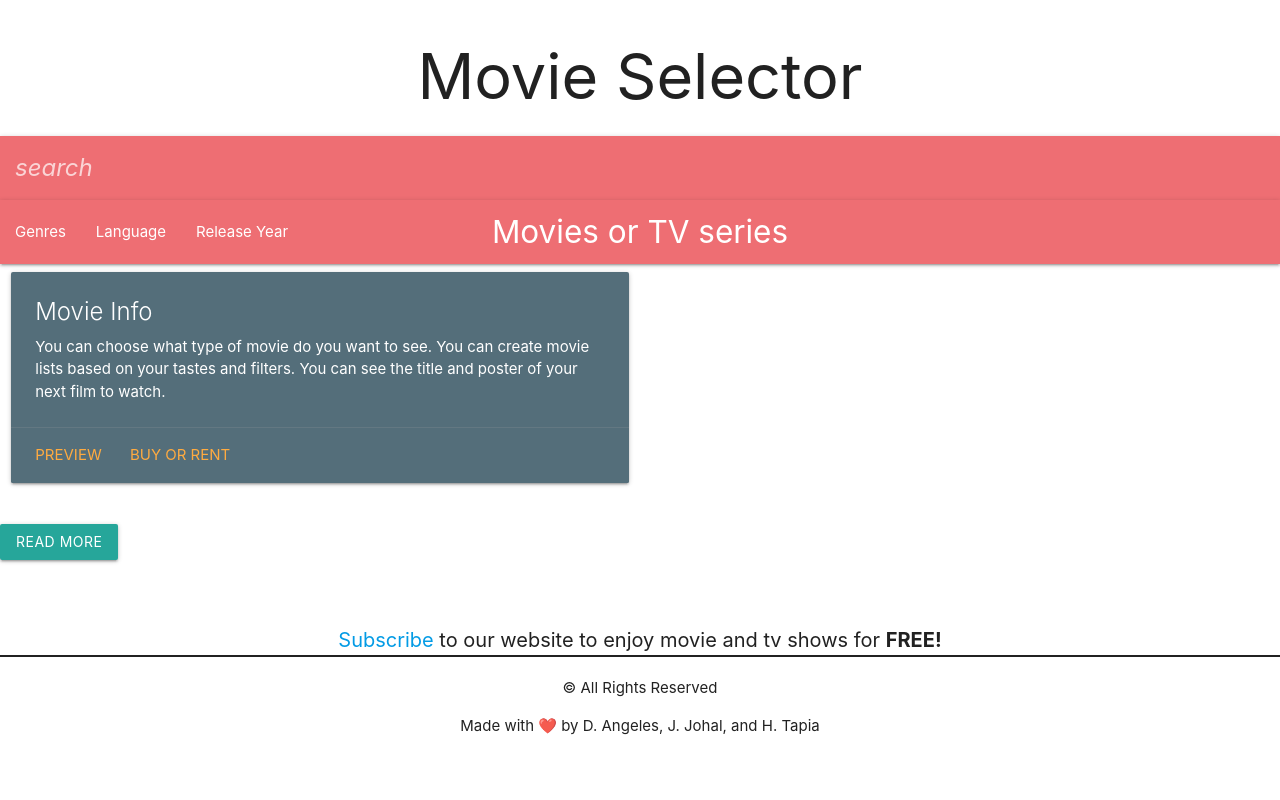
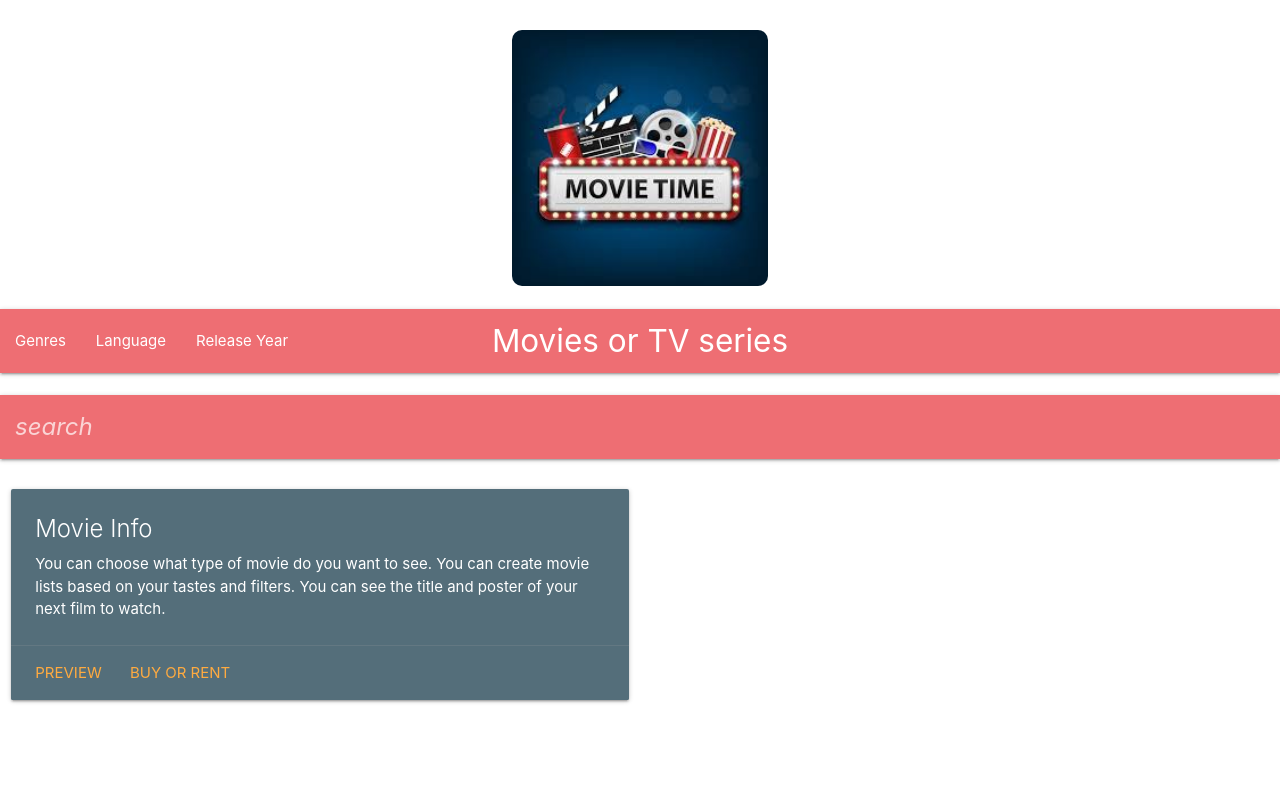
Before and after one commit to HTapia7/movie-selector, a plain HTML site: page index.html in a window 1280 px wide. Shown: the top 800 px of the page. Drawn offline with nearby package versions, Linux system fonts and the light colour scheme.

Commit message:
updated HTML

```diff
--- a/assets/css/styles.css
+++ b/assets/css/styles.css
@@ -2,6 +2,17 @@ body {
     margin-bottom: 200px;
 
 }
+
+.image {
+    display: block;
+    margin-top: 30px;
+    margin-left: auto;
+    margin-right: auto;
+    width: 20%;
+    border-radius: 10px;
+}
+
+
 
 .subscribe {
     border-bottom: 2px solid;
--- a/index.html
+++ b/index.html
@@ -10,8 +10,23 @@
 </head>
 <header>
 <body class="style:">
-<h1 class="center-align">Movie Selector</h1>
+<img src="images/movietime.jpg" alt="movie time photo" class="image">
 
+<br>
+
+<nav>
+  <div class="nav-wrapper">
+    <a href="#" class="brand-logo center">Movies or TV series</a>
+    <ul id="nav-mobile" class="left hide-on-med-and-down">
+      <li><a href="sass.html">Genres</a></li>
+      <li><a href="badges.html">Language</a></li>
+      <li><a href="collapsible.html">Release Year</a></li>
+
+    </ul>
+  </div>
+</nav>
+
+<br>
 
 <nav>
     <div class="nav-wrapper">
@@ -26,20 +41,7 @@
   </nav>
 </header>
 
-
-<nav>
-    <div class="nav-wrapper">
-      <a href="#" class="brand-logo center">Movies or TV series</a>
-      <ul id="nav-mobile" class="left hide-on-med-and-down">
-        <li><a href="sass.html">Genres</a></li>
-        <li><a href="badges.html">Language</a></li>
-        <li><a href="collapsible.html">Release Year</a></li>
-
-      </ul>
-    </div>
-  </nav>
-
-
+<br>
 
   <main>
   <div class="row">
@@ -56,8 +58,6 @@
       </div>
     </div>
   </div>
-
-<button class="btn waves-effect waves-light">Read More</button>
 
 
 </main>
```
Also changed, not shown: images/movietime.jpg (added).
